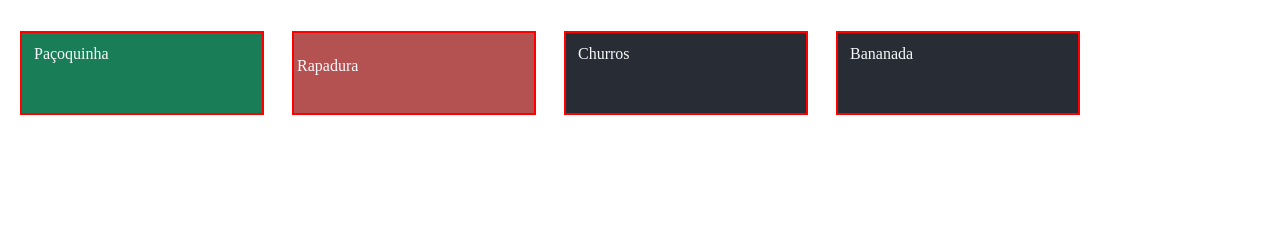
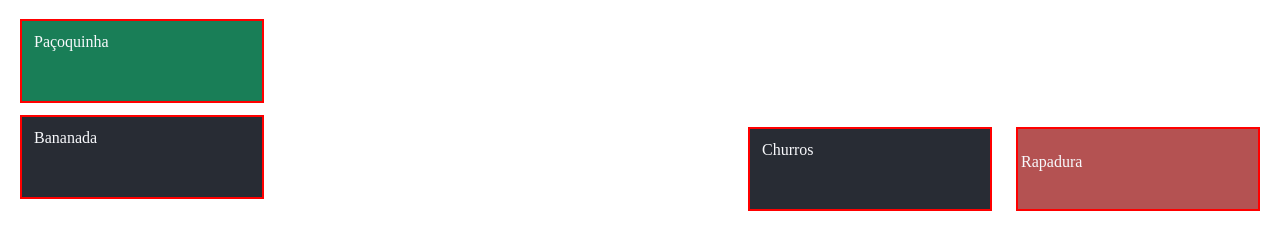
Before and after one commit to LucasPaivaSantos/css2, a plain HTML site: page box.html in a window 1280 px wide. Shown: the part 61-310 px from the top of the page. Drawn offline with Linux system fonts and the light colour scheme.

Commit message:
remove blocos do fluxo

```diff
--- a/box.html
+++ b/box.html
@@ -13,7 +13,7 @@
     <h1>Modelo de Caixa</h1>
     <div id="paçoquinha">Paçoquinha</div>
     <div id="rapadura">Rapadura</div>
-    <div>Churros</div>
+    <div id="churros">Churros</div>
     <div>Bananada</div>
 
 </body>
--- a/estilos/box.css
+++ b/estilos/box.css
@@ -1,7 +1,7 @@
 div {
   background-color: #282c34;
   color: #f8f9fc;
-  display: inline-block;
+  display: block;
   width: 244px;
   height: 84px;
   overflow: auto;
@@ -17,4 +17,8 @@ div {
 #rapadura {
   background-color: #b45252;
   padding: 24px 12px 6px 3px;
+  float: right;
 }
+#churros {
+  float: right;
+}
```
